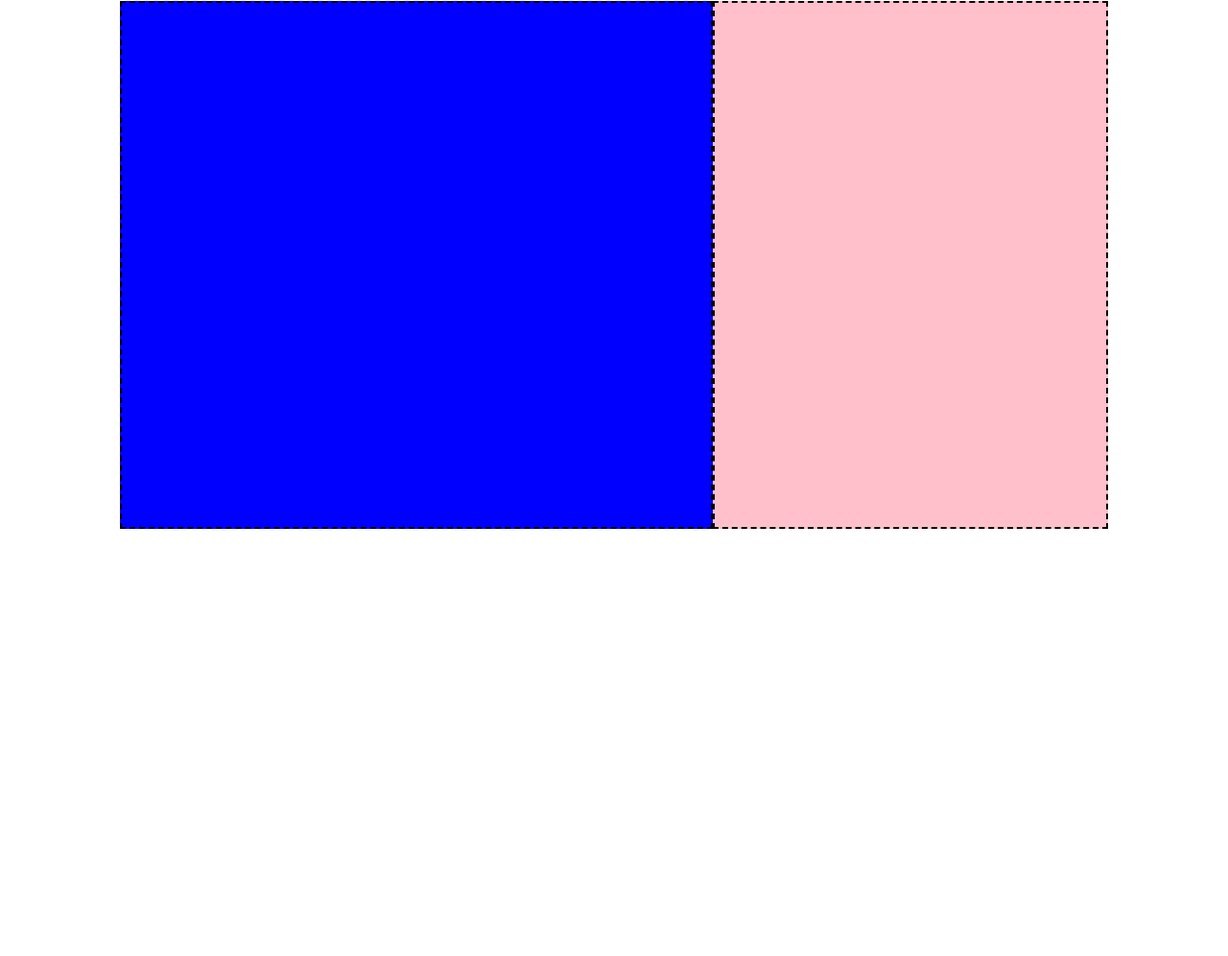
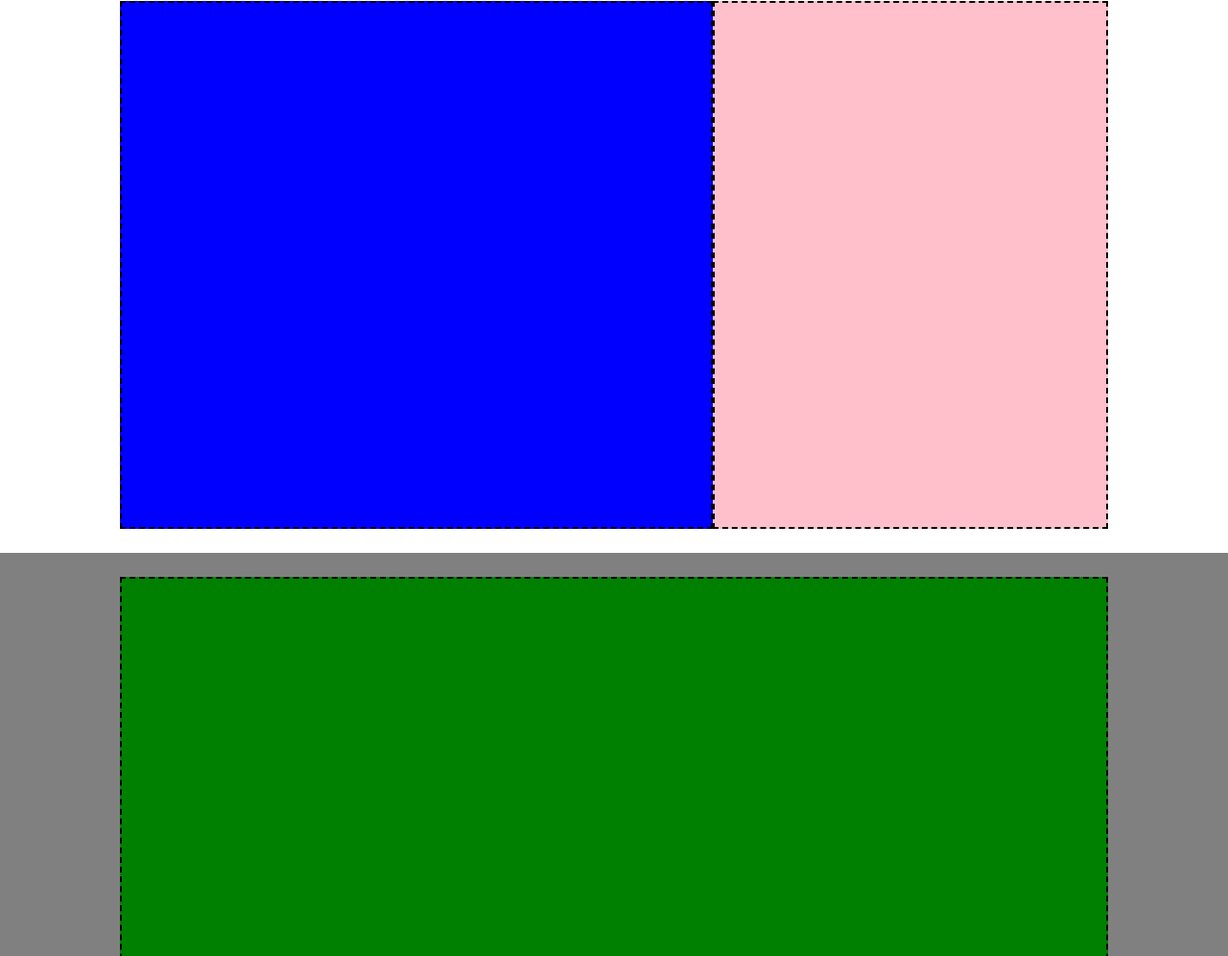
Before and after one commit to AngeloCrisci/html-struttura-discord, a plain HTML site: page index.html in a window 1280 px wide. Shown: the part 1804-2800 px from the top of the page at 96% size. Before the commit the page ends 2380 px from the top, so only its background shows below. Drawn offline with Linux system fonts and the light colour scheme.

Commit message:
added green box

```diff
--- a/index.html
+++ b/index.html
@@ -46,6 +46,7 @@
                     </div>
                 </section>
             </section>
+    <!--Third-boxes-->
             <section class="bck-c">
                 <section class="container group d-f">
                     <div class="big-b">
@@ -54,6 +55,18 @@
                     </div>
                 </section>
              </section>
+    <!--Big-box-->
+            <section class="gray-c">
+             <div class="container">
+                <div class="gray-c pdg">
+                    <div class="box-g">
+                    </div>
+
+                    </div>
+                </div>
+
+             </div>
+
 
 
 
--- a/style.css
+++ b/style.css
@@ -56,7 +56,6 @@
 
     .spotlight {
         background-color: rgb(3, 3, 58);
-        min-height: 500px;
         padding-top: 50px;
         padding-bottom: 50px;
 
@@ -66,7 +65,7 @@
         padding: 20px;
         border: 2px, black, dashed;
         width: 50%;
-        height: 400px;
+        min-height: 400px;
         margin-left: 25%;
         margin-right: 25%;
         background-color: pink;
@@ -95,3 +94,14 @@
     .gray-c {
         background-color: gray;
     }
+
+    .box-g {
+        min-height: 600px;
+        border: 2px , black , dashed;
+        background-color: green;
+
+    }
+
+    .pdg {
+        padding: 25px;
+    }
```
